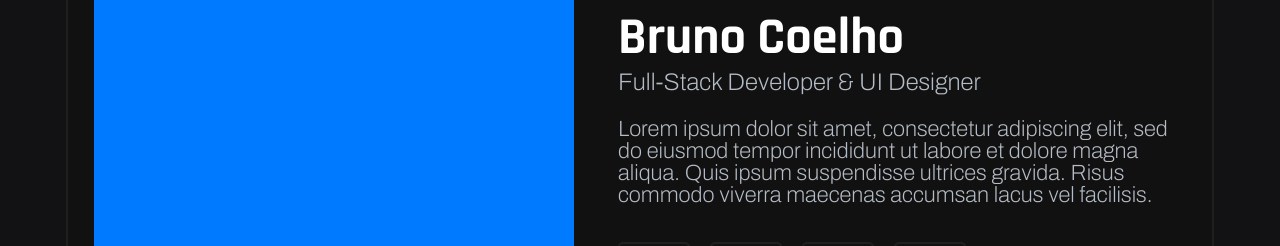
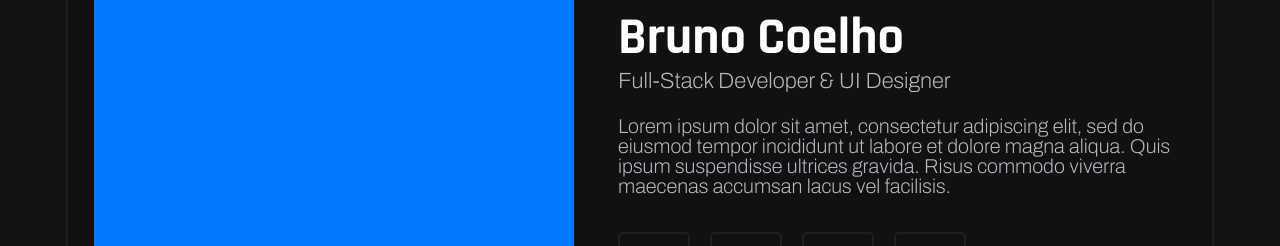
Before and after one commit to eubrunocoelho/portfolio, a Vue app: page / in a window 1280 px wide. Shown: the part 803-1049 px from the top of the page. Built offline with nearby package versions, Linux system fonts and the light colour scheme; a web font is replaced by a local one.

Commit message:
style: apply breakpoints

```diff
--- a/src/components/Summary/_summary.scss
+++ b/src/components/Summary/_summary.scss
@@ -19,6 +19,7 @@
         margin: 0 auto;
         max-width: 1148px;
         padding: 26px 26px 26px 26px;
+        width: 100%;
 
         .cover {
             background: var(--summary-box-cover-color);
@@ -54,7 +55,7 @@
             .about {
                 color: var(--summary-box-about-text-color);
                 font-family: var(--font-archivo);
-                margin: 0 0 36px 0;
+                margin: 0 0 20px 0;
 
                 h1 {
                     font-size: 22px;
@@ -96,6 +97,56 @@
     }
 }
 
+@media screen and (min-width: 480px) {
+    .summary {
+        padding: 130px 20px 140px 20px;
+
+        .box {
+            .content {
+                hgroup {
+                    h1 {
+                        font-size: 40px;
+                    }
+
+                    h2 {
+                        font-size: 34px;
+                    }
+                }
+            }
+
+            .about {
+                h1 {
+                    font-size: 24px;
+                }
+
+                p {
+                    font-size: 22px;
+                }
+            }
+        }
+    }
+}
+
+@media screen and (min-width: 768px) {
+    .summary {
+        padding: 130px 20px 140px 20px;
+
+        .box {
+            .content {
+                hgroup {
+                    h1 {
+                        font-size: 48px;
+                    }
+
+                    h2 {
+                        font-size: 44px;
+                    }
+                }
+            }
+        }
+    }
+}
+
 @media screen and (min-width: 1200px) {
     .summary {
         .box {
@@ -123,14 +174,6 @@
 
                 .about {
                     margin: 0 0 16px 0;
-
-                    h1 {
-                        font-size: 24px;
-                    }
-
-                    p {
-                        font-size: 22px;
-                    }
                 }
             }
         }
```
